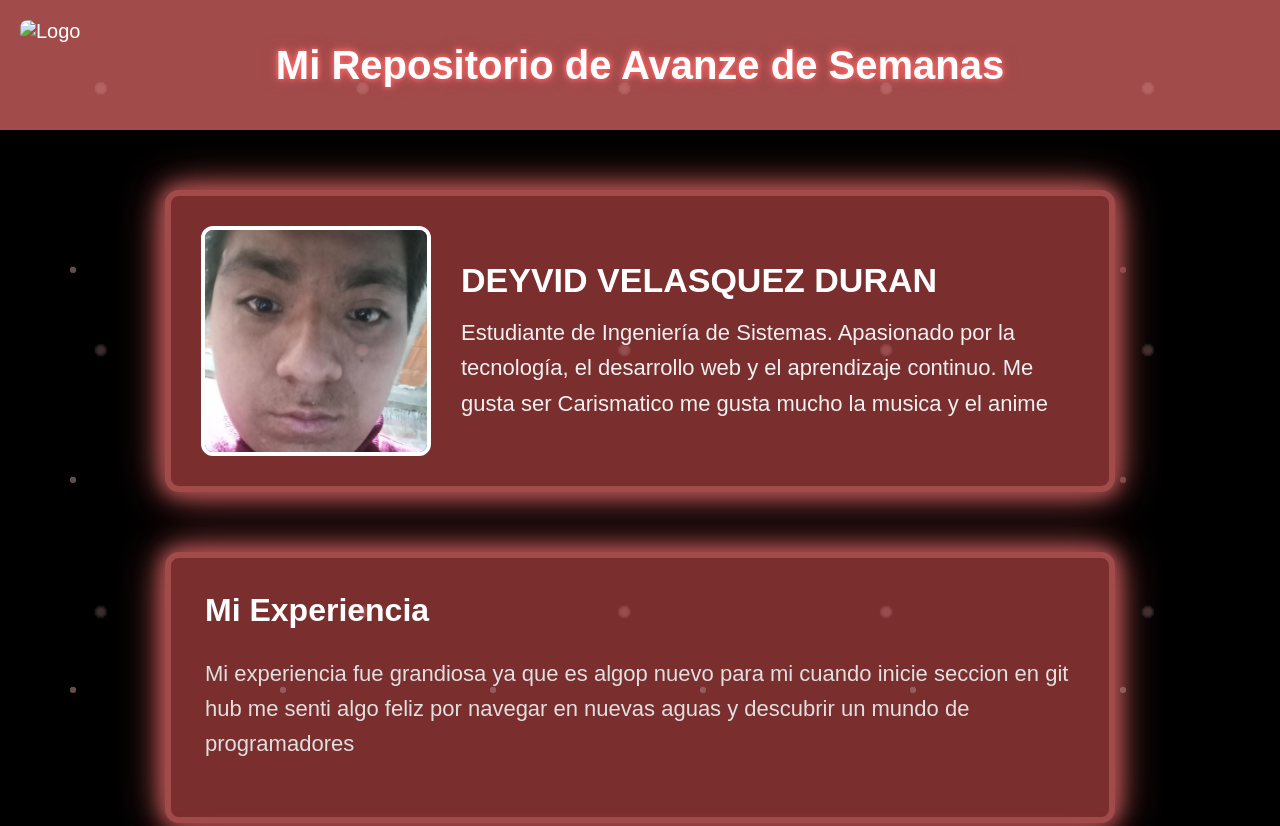
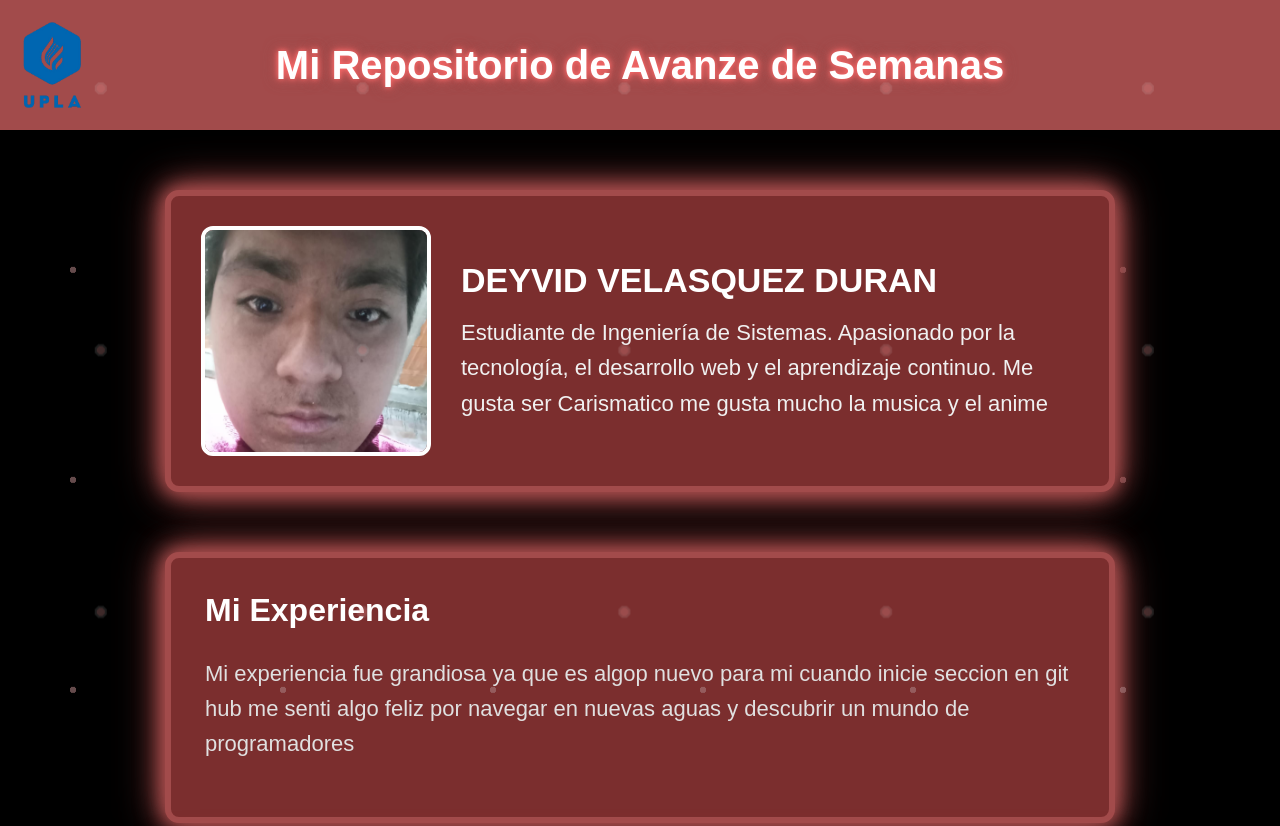
Before and after one commit to DEYVID4562/Desarrollo-de-Aplicaciones, a plain HTML site: page index.html in a window 1280 px wide. Shown: the top 826 px of the page. Drawn offline with Linux system fonts and the light colour scheme.

Commit message:
Update index.html

```diff
--- a/index.html
+++ b/index.html
@@ -10,7 +10,7 @@
 
   <!-- Barra superior -->
   <header class="barra-superior">
-    <img src="Blog-Deyvid/img/logo upla.png" alt="Logo" class="logo">
+    <img src="Blog-Deyvid/img/logo-upla.png" alt="Logo" class="logo">
     <h1 class="titulo">Mi Repositorio de Avanze de Semanas</h1>
   </header>
 
```
